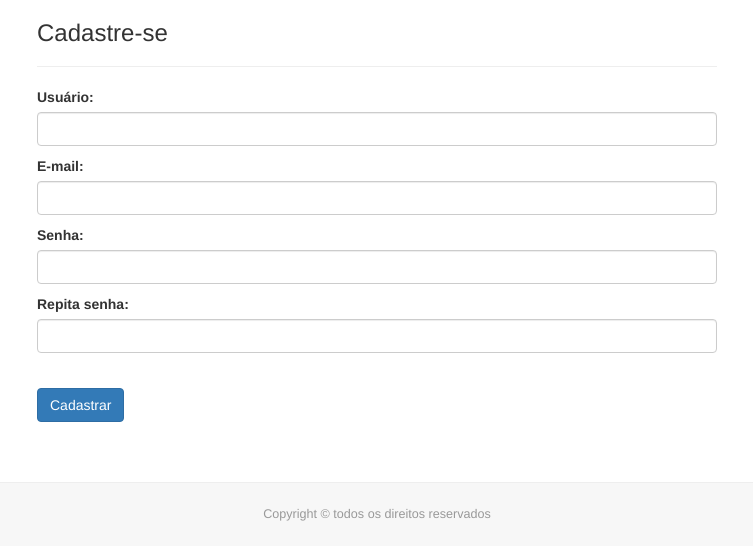
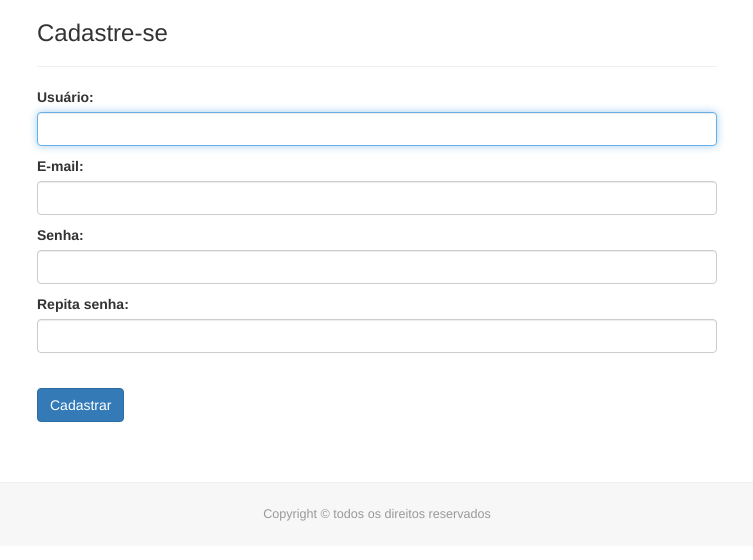
Before and after one commit to kaiserthiago/petmais, a Django app: page /register in a window 1280 px wide. Shown: the part 52-612 px from the top of the page, without its empty margins (263-1016 px from the left). Run offline with Django 3.2, Linux system fonts and the light colour scheme; some libraries are stand-ins or nearby versions.

Commit message:
responsive

```diff
--- a/login/forms.py
+++ b/login/forms.py
@@ -4,7 +4,7 @@ from django.contrib.auth.models import User
 
 class RegistroForm(forms.Form):
     username = forms.RegexField(regex=r'^\w+$', widget=forms.TextInput(
-        attrs={'class': 'form-control', 'required': 'True', 'max_lenght': '30'}), label='Usuário', error_messages={
+        attrs={'class': 'form-control', 'required': 'True', 'max_lenght': '30', 'autofocus':'autofocus'}), label='Usuário', error_messages={
         'invalid': 'Usuário pode conter apenas letras e números'
     })
 
--- a/portal/templates/base.html
+++ b/portal/templates/base.html
@@ -3,6 +3,7 @@
 <html lang="pt-br">
 <head>
     <meta charset="UTF-8">
+    <meta name="viewport" content="width=device-width, initial-scale=1">
     <title>{% block title %}Pet+{% endblock %}</title>
 
     <!--css's-->
@@ -85,7 +86,6 @@
 
                         </ul>
                     </li>
-
                 {% endif %}
             </ul>
         </div>
```
